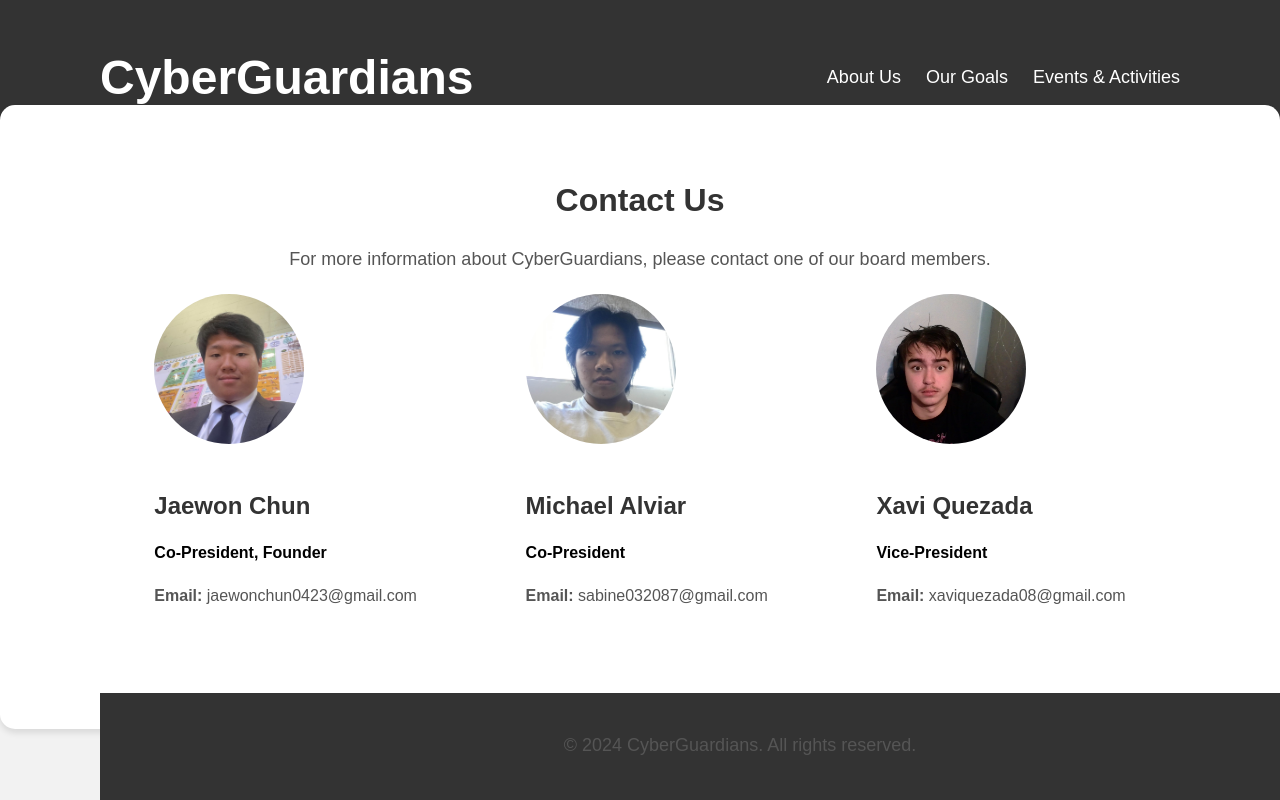
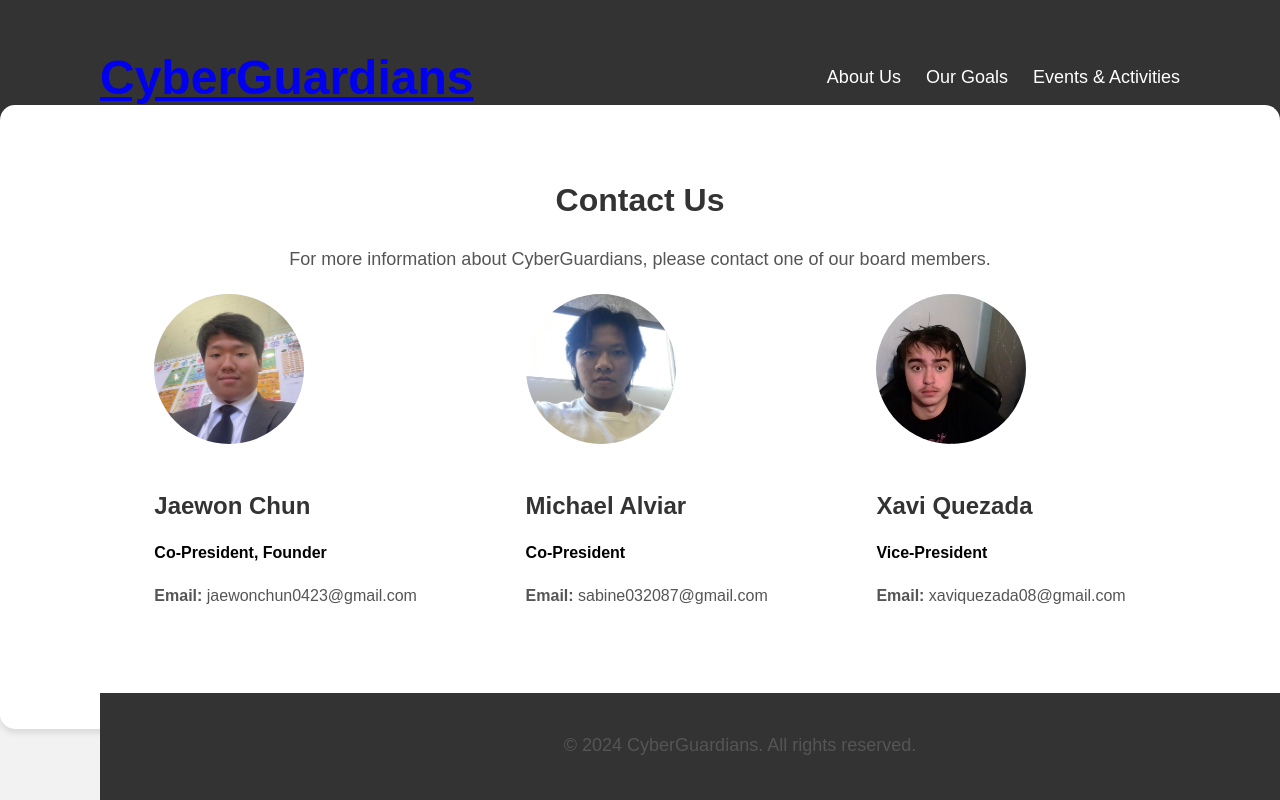
Before and after one commit to balds235/cyberguardians.github.io, a plain HTML site: page contact/contact.html in a window 1280 px wide. Drawn offline with Linux system fonts and the light colour scheme.

Commit message:
Update contact.html

```diff
--- a/contact/contact.html
+++ b/contact/contact.html
@@ -119,7 +119,7 @@
 </head>
 <body>
   <header>
-    <h1>CyberGuardians</h1>
+  <a href="../index.html"><h1>CyberGuardians</h1></a>
   <nav>
     <ul>
       <li><a href="../contact/contact.html">About Us</a></li>
```
Lines whose indentation alone changed are shown as unchanged.
